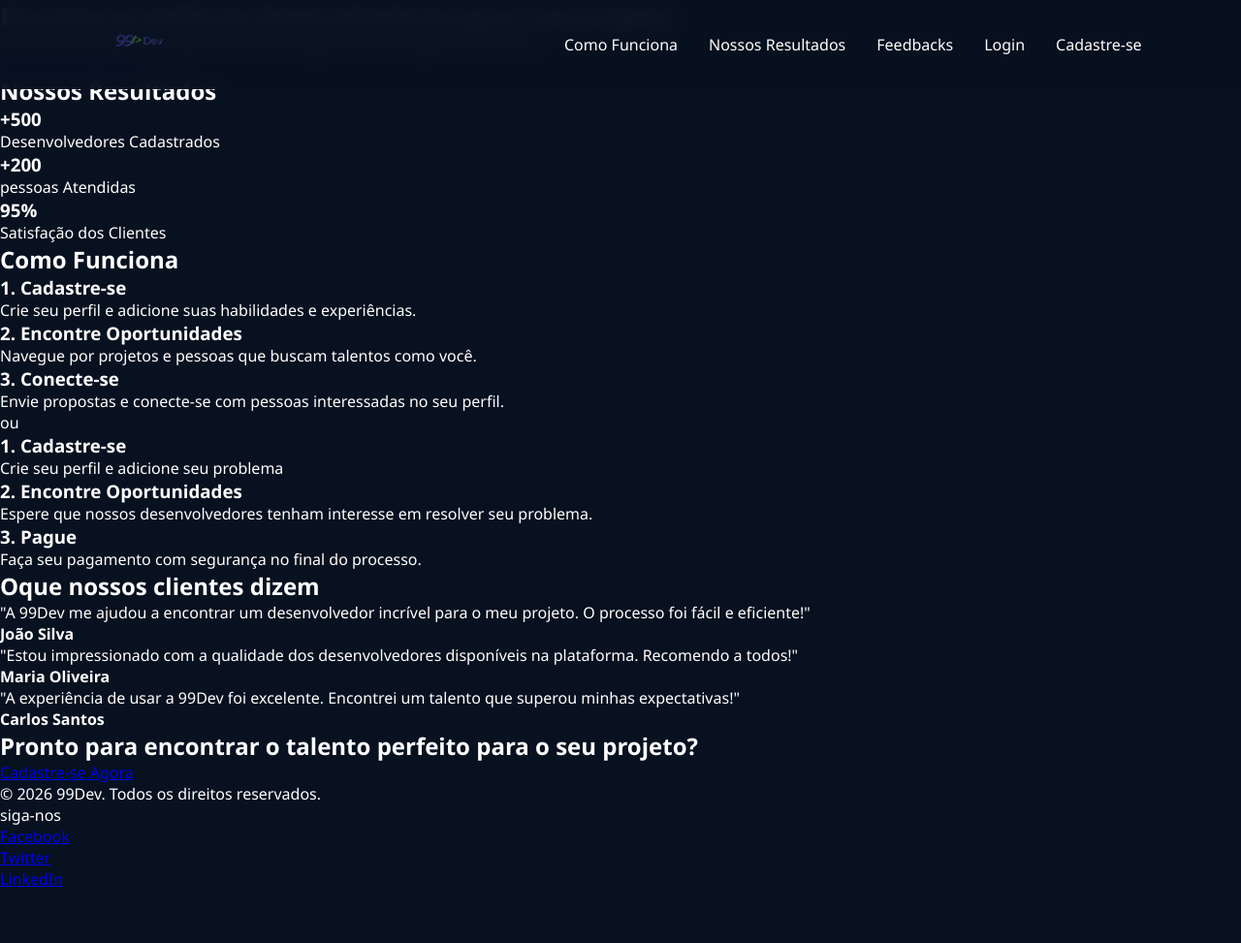
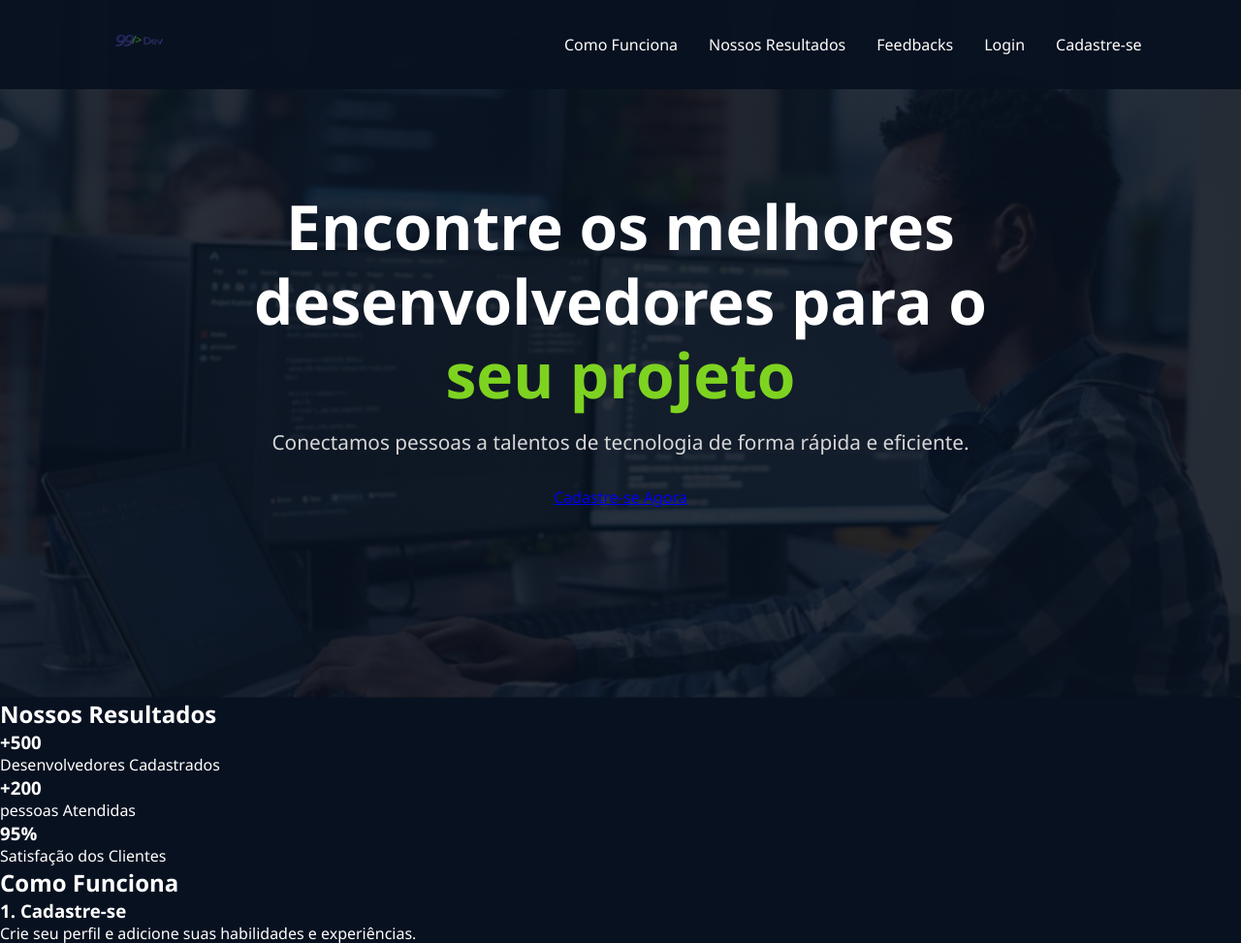
Before and after one commit to TheoNogueiraVirginio/99dev, a Flask app: template templates/home.html in a window 1280 px wide. Shown: the top 973 px of the page at 97% size. Before the commit the page ends 915 px from the top, so only its background shows below. Run offline with Flask 3, Linux system fonts and the light colour scheme; the template is opened without the code that fills it, so the values that code supplies are empty.

Commit message:
feat(home): css do hero

```diff
--- a/static/css/home.css
+++ b/static/css/home.css
@@ -51,3 +51,45 @@ nav a{
 nav a:hover{
     color:#7ED321;
 }
+.hero{
+    min-height:90vh;
+
+    display:flex;
+    justify-content:center;
+    align-items:center;
+
+    text-align:center;
+    position:relative;
+
+    background:
+    linear-gradient(
+        rgba(8,17,32,.85),
+        rgba(8,17,32,.85)
+    ),
+    url("../img/devs.jpg");
+
+    background-size:cover;
+    background-position:center;
+}
+
+.content{
+    max-width:900px;
+    padding:2rem;
+    z-index:2;
+}
+
+.content h1{
+    font-size:4rem;
+    margin-bottom:1rem;
+    line-height:1.2;
+}
+
+.content span{
+    color:#7ED321;
+}
+
+.content p{
+    font-size:1.3rem;
+    color:#d7d7d7;
+    margin-bottom:2rem;
+}
```
Also changed, not shown: static/img/devs.jpg (added).
